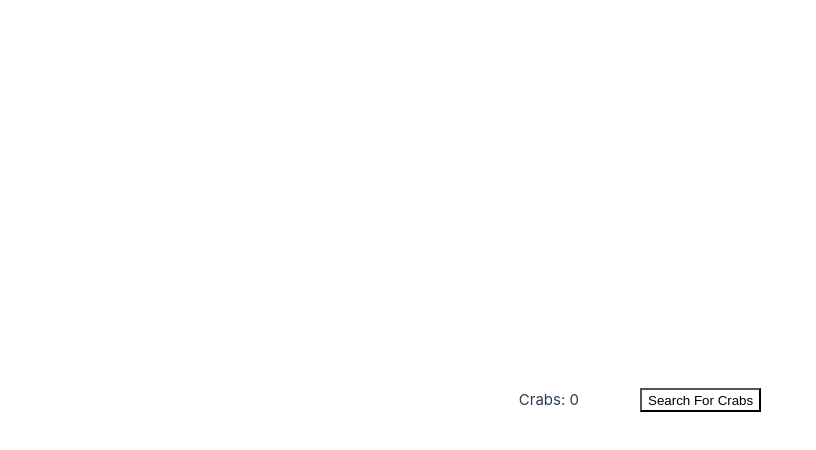
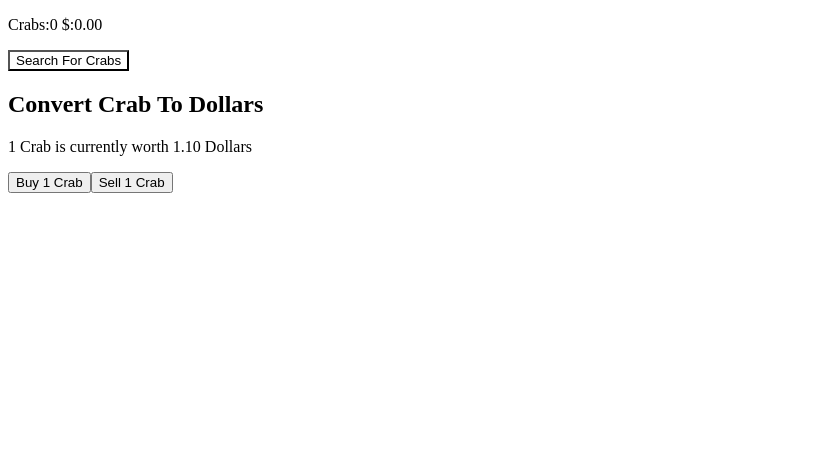
Before and after one commit to salamander77712/Testing-main, a Vue app in the folder Vue.js/Crab App/: page / in a window 1280 px wide. Shown: the top 450 px of the page, without its empty margins (0-816 px from the left). Built offline with nearby package versions, Linux system fonts and the light colour scheme.

Commit message:
Added component to convert currencies

```diff
--- a/Vue.js/Crab App/src/components/CrabButton.vue
+++ b/Vue.js/Crab App/src/components/CrabButton.vue
@@ -38,7 +38,9 @@ export default {
 </script>
 
 <template>
-<button :disabled="isDisabled"  @click="onClick()">Search For Crabs</button>
+<div>
+  <button :disabled="isDisabled"  @click="onClick()">Search For Crabs</button>
+</div>
 </template>
 
 <style scoped>
--- a/Vue.js/Crab App/src/components/MrKrabs.vue
+++ b/Vue.js/Crab App/src/components/MrKrabs.vue
@@ -1,26 +1,42 @@
 <script setup>
 import CrabButton from './CrabButton.vue'
+import RandForex from './randForex.vue'
 </script>
 
 <script>
 export default {
-  emits: ['crab'],
+  emits: ['crab', 'buy', 'sell'],
   data() {
     return {
-      crabs: 0
+      crabs: 0,
+      dollars: 0
     }
   },
   methods:{
     crabFound(){
       this.crabs++;
+    },
+    crabSold(dollarsPerCrab){
+      if(this.crabs >= 1){
+        console.log(dollarsPerCrab);
+        this.crabs--;
+        this.dollars += Number(dollarsPerCrab);
+      }
+    },
+    crabBought(dollarsPerCrab){
+      if(this.dollars >= dollarsPerCrab){
+        this.dollars -= dollarsPerCrab;
+        this.crabs++;
+      }
     }
   }
 }
 </script>
 
 <template>
-<p>Crabs: {{this.crabs}}</p>
-<CrabButton @crab="crabFound" waitingTicks="10" successChance="3" millisPerTick="100"></CrabButton>
+<p>Crabs:{{this.crabs}} $:{{this.dollars.toFixed(2)}}</p>
+<CrabButton @crab="crabFound" waitingTicks="10" successChance="1" millisPerTick="100"></CrabButton>
+<RandForex @sell="crabSold" @buy="crabBought" currencyFrom="Crab" currencyTo="Dollars" :minPrice="Number(0.5)" :maxPrice="Number(5)" :maxVolitlity="Number(0.5)"></RandForex>
 </template>
 
 <style scoped>
--- /dev/null
+++ b/Vue.js/Crab App/src/components/randForex.vue
@@ -0,0 +1,96 @@
+<script>
+export default {
+  props: {
+    currencyFrom:{
+      required: true
+    },
+    currencyTo:{
+      required: true
+    },
+    startingPrice:{
+      type: Number,
+      default: 1
+    },
+    maxPrice:{
+      type: Number,
+      default: 0
+    },
+    minPrice:{
+      type: Number,
+      default: 0
+    },
+    minVolitlity:{
+      type: Number,
+      default: 0
+    },
+    maxVolitlity:{
+      type: Number,
+      required: true
+    },
+    millisPerTick:{
+      type: Number,
+      default: 1000
+    },
+    average:{
+      type: Number,
+      default: -1
+    },
+    precision:{
+      type: Number,
+      default: 2
+    }
+  },
+  emits:['buy', 'sell'],
+  data() {
+    return {
+      currentPrice: this.startingPrice
+    }
+  },
+  methods:{
+    tick(){
+      let priceIncrease = (Math.random() * this.maxVolitlity) + this.minVolitlity;
+      if(Math.random() < 0.5){
+        priceIncrease *= -1;
+      }
+      let newPrice = Number(priceIncrease + this.currentPrice);
+      if(newPrice < this.minPrice){
+        this.currentPrice = this.minPrice;
+      }
+      else{
+        if(this.maxPrice != 0){
+          if(newPrice > this.maxPrice){
+            this.currentPrice = this.maxPrice;
+          }
+          else{
+            this.currentPrice = newPrice;
+          }
+        }
+        else{
+          this.currentPrice = newPrice;
+        }
+      }
+    }
+  },
+  mounted(){
+    setInterval(() => {this.tick()}, this.millisPerTick);
+  },
+  computed:{
+    priceRounded(){
+      return this.currentPrice.toFixed(this.precision);
+    }
+  }
+}
+</script>
+
+<template>
+<div>
+  <h2>Convert {{this.currencyFrom}} To {{this.currencyTo}}</h2>
+  <p>1 {{this.currencyFrom}} is currently worth {{this.priceRounded}} {{this.currencyTo}}</p>
+  <button @click="$emit('buy', this.priceRounded)">Buy 1 {{this.currencyFrom}}</button>
+  <button @click="$emit('sell', this.priceRounded)">Sell 1 {{this.currencyFrom}}</button>
+</div>
+</template>
+
+<style scoped>
+
+</style>
--- a/Vue.js/Crab App/src/main.js
+++ b/Vue.js/Crab App/src/main.js
@@ -1,6 +1,4 @@
 import { createApp } from 'vue'
 import App from './App.vue'
 
-import './assets/main.css'
-
 createApp(App).mount('#app')
```
